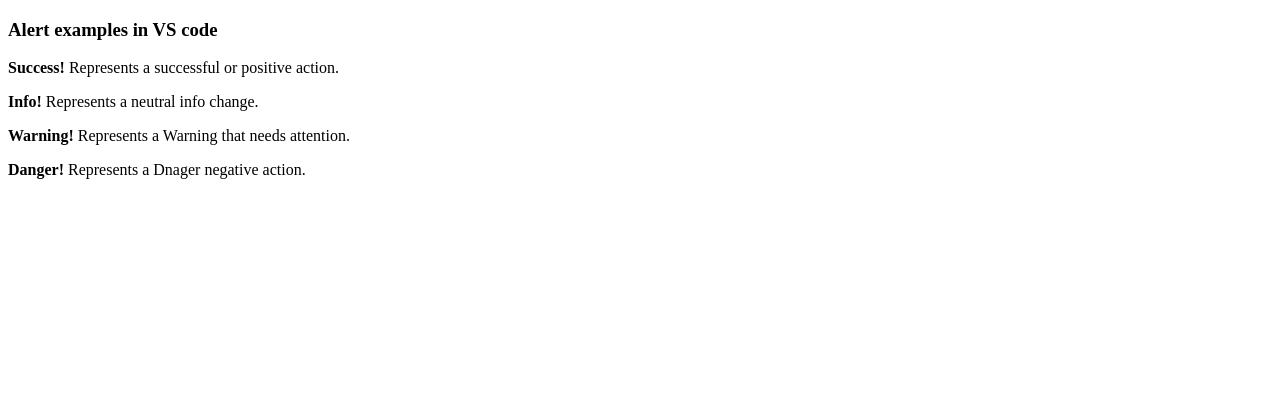
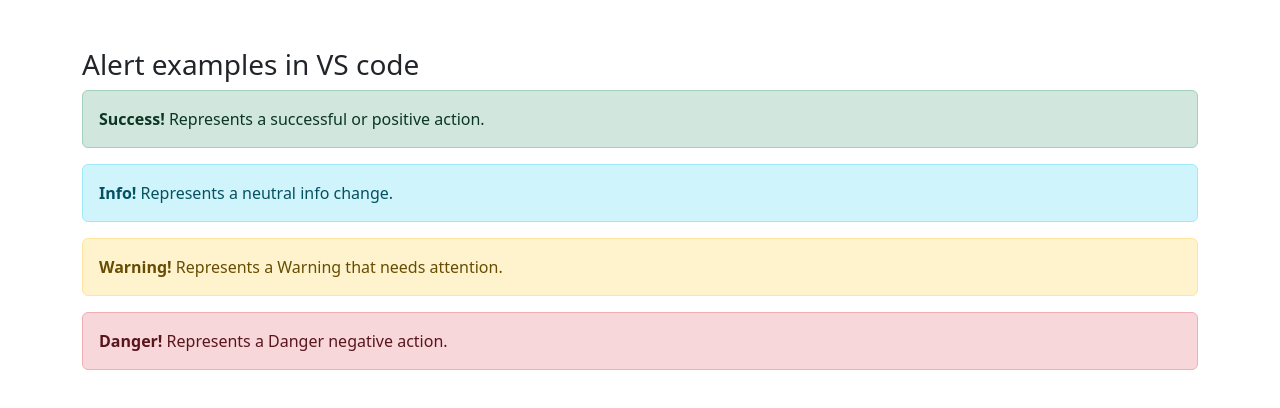
Before and after one commit to rchandru1302/ForGitHub, a plain HTML site: page index.html in a window 1280 px wide. Drawn offline with nearby package versions, Linux system fonts and the light colour scheme.

Commit message:
Updated format with Bootstrap

```diff
--- a/index.html
+++ b/index.html
@@ -3,12 +3,22 @@
 <head>
     <meta charset="UTF-8">
     <title>Alert Examples!!!</title>
+    <!-- Bootstrap CSS CDN -->
+    <link href="https://cdn.jsdelivr.net/npm/bootstrap@5.3.0/dist/css/bootstrap.min.css" rel="stylesheet">
 </head>
 <body>
-    <h3>Alert examples in VS code</h3>
-    <p><strong>Success!</strong> Represents a successful or positive action.</p>
-    <p><strong>Info!</strong> Represents a neutral info change.</p>
-    <p><strong>Warning!</strong> Represents a Warning that needs attention.</p>
-    <p><strong>Danger!</strong> Represents a Dnager negative action.</p>
-</body>
-</html>
+    <div class="container mt-5">
+        <h3>Alert examples in VS code</h3>
+        <div class="alert alert-success" role="alert">
+            <strong>Success!</strong> Represents a successful or positive action.
+        </div>
+        <div class="alert alert-info" role="alert">
+            <strong>Info!</strong> Represents a neutral info change.
+        </div>
+        <div class="alert alert-warning" role="alert">
+            <strong>Warning!</strong> Represents a Warning that needs attention.
+        </div>
+        <div class="alert alert-danger" role="alert">
+            <strong>Danger!</strong> Represents a Danger negative action.
+        </div>
+    </div>
```
